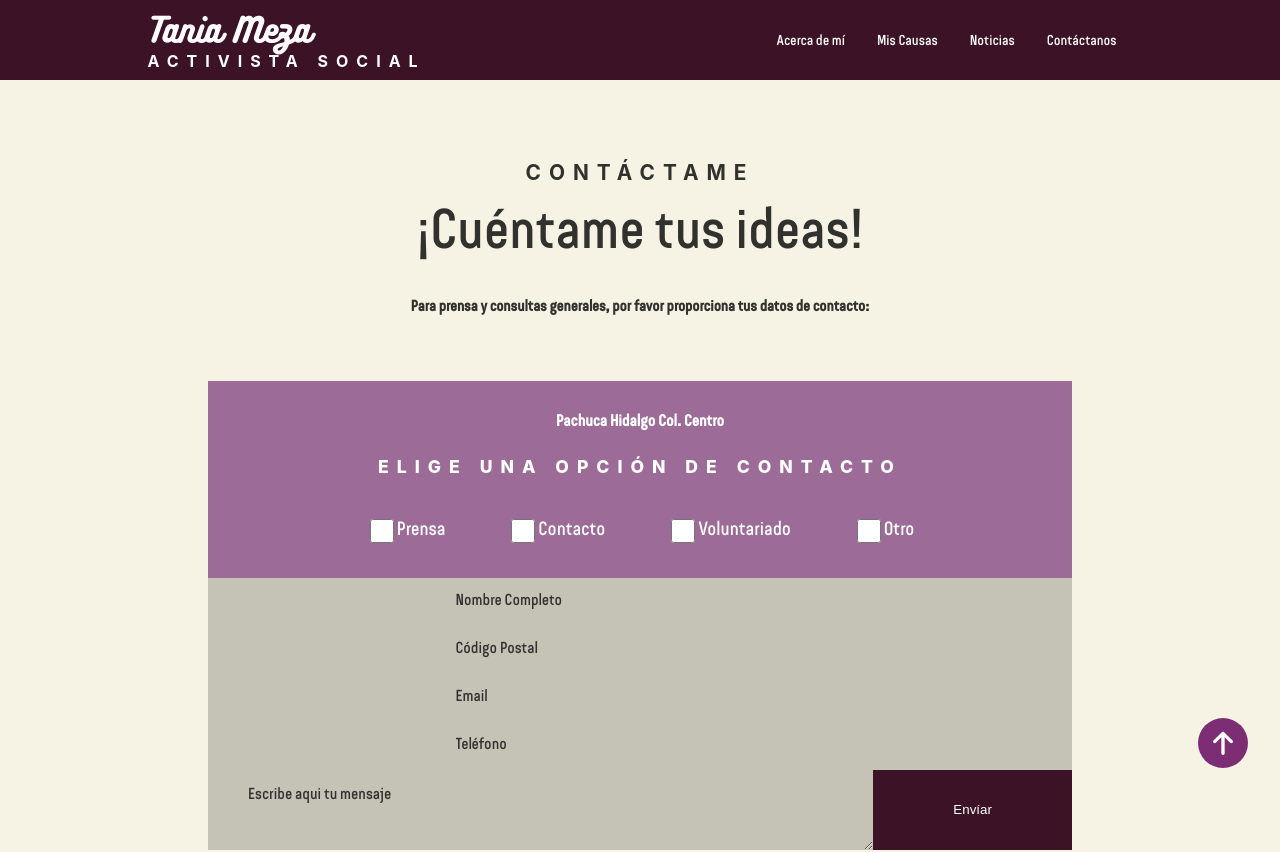
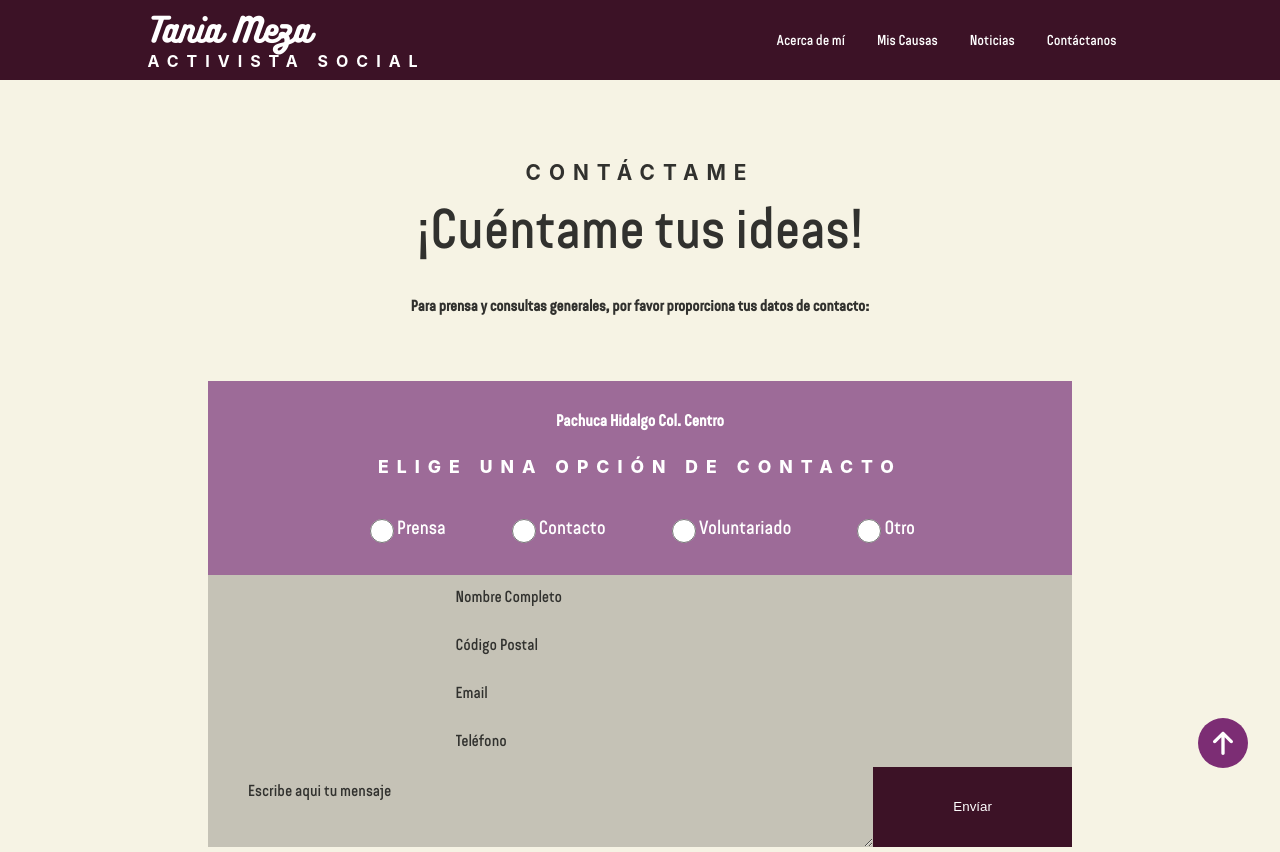
Before and after one commit to ForeverMikk/tania-meza, a React (Create React App) app: page /contactanos in a window 1280 px wide. Shown: the top 852 px of the page. Built offline with nearby package versions, Linux system fonts and the light colour scheme.

Commit message:
arreglando mas estilos

```diff
--- a/src/componets/Contactanos/Contactanos.jsx
+++ b/src/componets/Contactanos/Contactanos.jsx
@@ -1,6 +1,16 @@
 import React from 'react';
 
 import './Contactanos.css'
+
+
+function selectOnlyThis(id) {
+    let myCheckbox = document.getElementsByClassName('mycheck');
+    Array.prototype.forEach.call(myCheckbox, function(el){
+        el.checked = false;
+    });
+    id.checked = true;
+}
+
 
 const Contactanos = () => {
     return (
@@ -16,22 +26,22 @@ const Contactanos = () => {
 
                 <div className="checkbox">
                     <label htmlFor="prensa">
-                        <input type="checkbox" name="prensa" id="prensa" />
+                        <input type="radio" name="mycheck" id="prensa" />
                         Prensa
                     </label>
 
                     <label htmlFor="contacto">
-                        <input type="checkbox" name="contacto" id="contacto" />
+                        <input type="radio" name="mycheck" id="contacto" />
                         Contacto
                     </label>
 
                     <label htmlFor="volun">
-                        <input type="checkbox" name="volun" id="volun" />
+                        <input type="radio" name="mycheck" id="volun" />
                         Voluntariado
                     </label>
 
                     <label htmlFor="otro">
-                        <input type="checkbox" name="otro" id="otro" />
+                        <input type="radio" name="mycheck" id="otro" />
                         Otro
                     </label>
                 </div>
```
